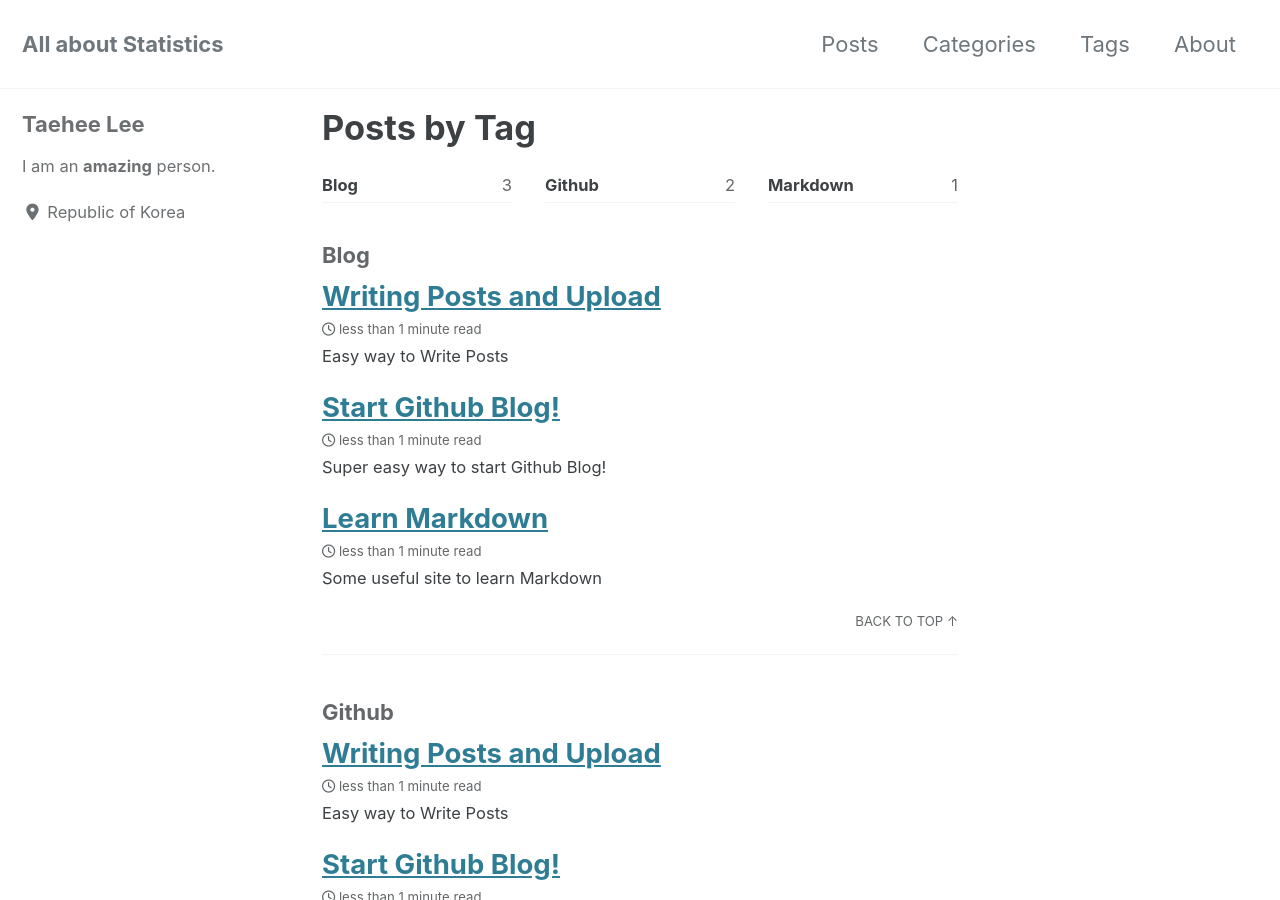
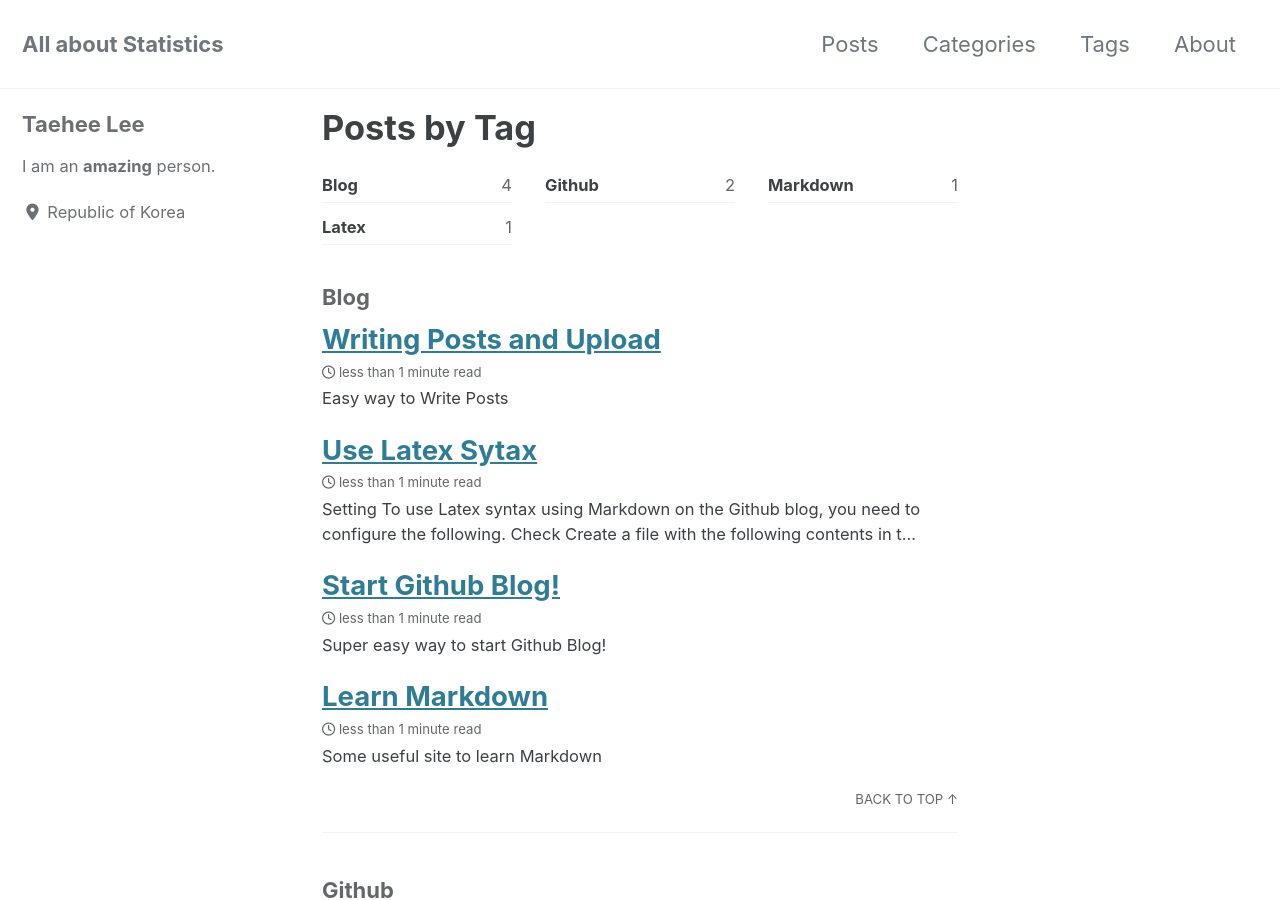
Before and after one commit to THstar/thstar.github.io, a Jekyll site: the page built from _pages/tag-archive.md, in a window 1280 px wide and 900 px high. Built offline with Jekyll 4.4.1, drawn with Linux system fonts in a browser that asks for light colours; cached includes are drawn as plain includes; nearby versions of some CDN libraries; some of the changed text lies outside the part shown.

Commit message:
Update 2020-04-28-Use Latex Syntax.md

```diff
--- a/_posts/2020-04-28-Use Latex Syntax.md
+++ b/_posts/2020-04-28-Use Latex Syntax.md
@@ -1,3 +1,13 @@
+---
+title: Use Latex Sytax
+last_modified_at: 2020-04-28
+categories:
+  - Blog
+tags:
+  - Latex
+  - Blog
+---
+
 ## Setting
 * To use Latex syntax using Markdown on the Github blog, you need to configure the following. [Check](https://www.janmeppe.com/blog/How-to-add-mathjax-to-minimal-mistakes/)
 * Create a file with the following contents in the address below.
```
